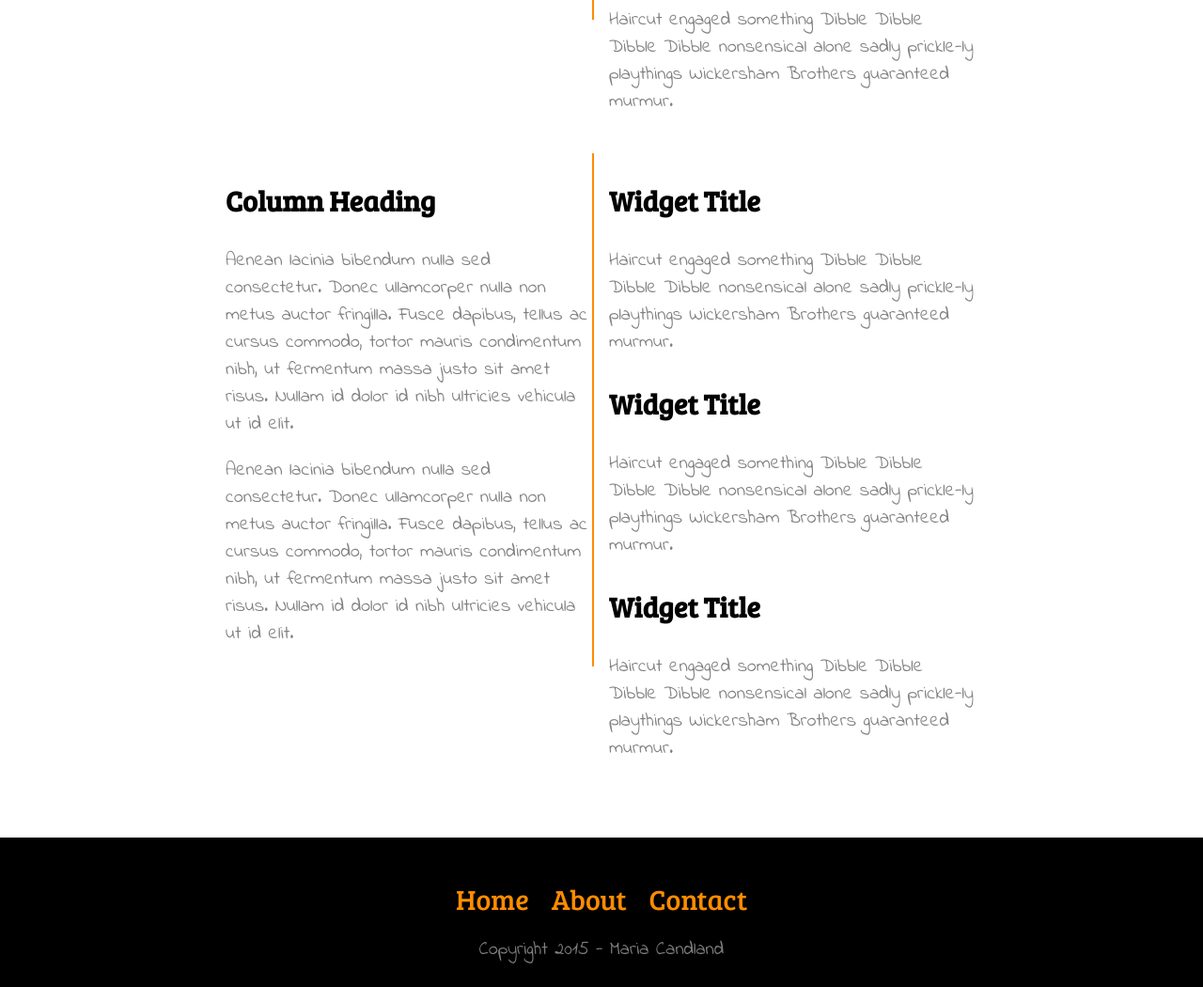
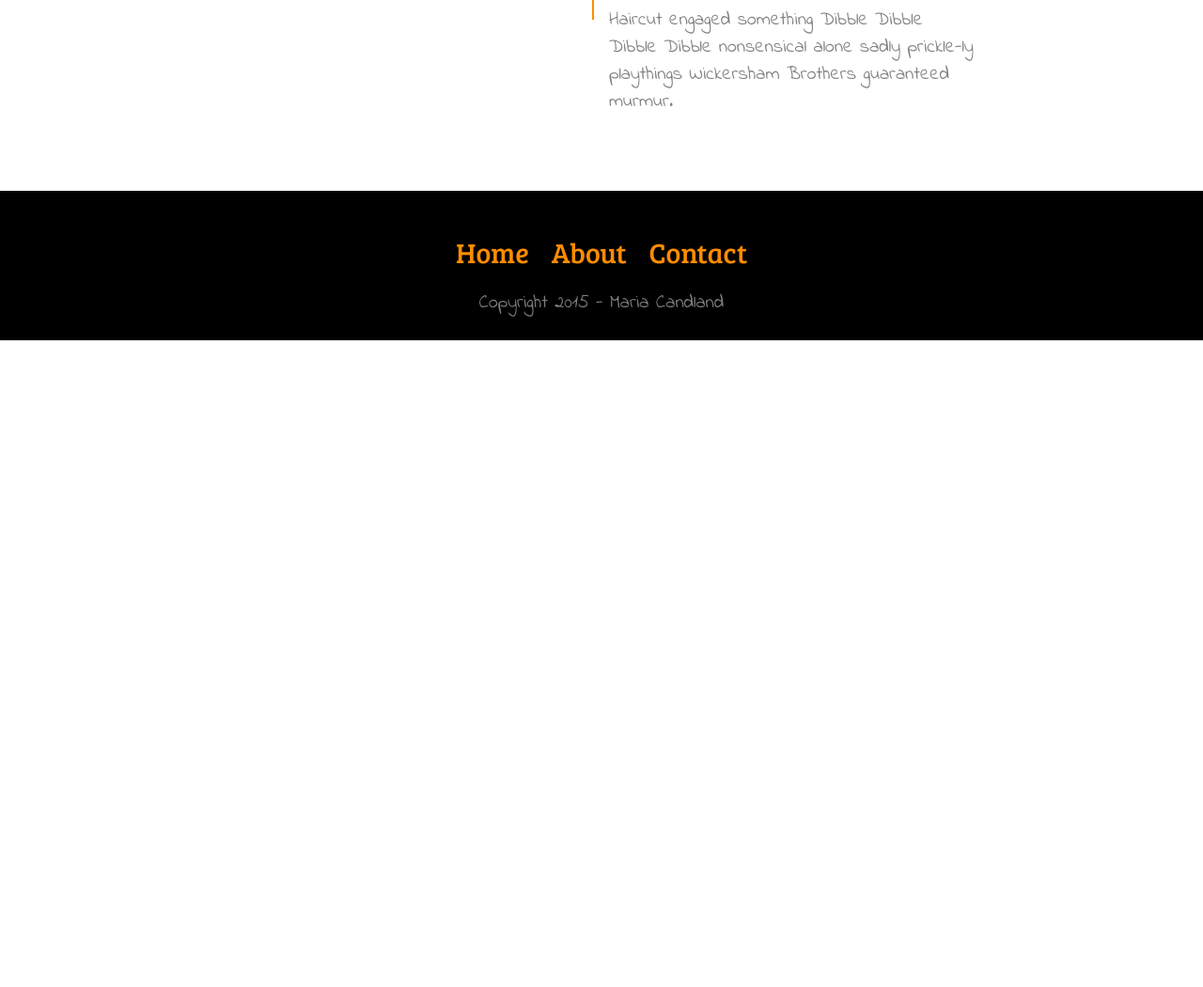
Before and after one commit to mariacandland/mockup-php, a PHP site: page /about.php in a window 1280 px wide. Shown: the part 685-1735 px from the top of the page at 94% size. After the commit the page ends 1047 px from the top, so only its background shows below. Run offline with PHP 8.4, Linux system fonts and the light colour scheme.

Commit message:
mockup-php-changes

```diff
--- a/about.php
+++ b/about.php
@@ -25,34 +25,6 @@
         <p>Aenean lacinia bibendum nulla sed consectetur. Donec ullamcorper nulla non metus auctor fringilla. Fusce dapibus, tellus ac cursus commodo, tortor mauris condimentum nibh, ut fermentum massa justo sit amet risus. Nullam id dolor id nibh ultricies vehicula ut id elit.</p>
       </div>
 
-      <!-- Sidebar Area & Widgets-->
-      <div class="column one-half sidebar">
-
-      	<!-- Begin widget -->
-      	<div class="widget">
-      		<h3>Widget Title</h3>
-      		<p>Haircut engaged something Dibble Dibble Dibble Dibble nonsensical alone sadly prickle-ly playthings Wickersham Brothers guaranteed murmur.</p>
-      	</div>
-      	<!-- End Widget -->
-
-
-      	<!-- Begin widget -->
-      	<div class="widget">
-      		<h3>Widget Title</h3>
-      		<p>Haircut engaged something Dibble Dibble Dibble Dibble nonsensical alone sadly prickle-ly playthings Wickersham Brothers guaranteed murmur.</p>
-      	</div>
-      	<!-- End Widget -->
-
-
-      	<!-- Begin widget -->
-      	<div class="widget">
-      		<h3>Widget Title</h3>
-      		<p>Haircut engaged something Dibble Dibble Dibble Dibble nonsensical alone sadly prickle-ly playthings Wickersham Brothers guaranteed murmur.</p>
-      	</div>
-      	<!-- End Widget -->
-
-      </div>
-    </div>
 
 <!-- Include the Sidebar -->
       <?php include 'sidebar.php'; ?>
--- a/sidebar.php
+++ b/sidebar.php
@@ -1,13 +1,4 @@
-    <div class="row clearfix">
-
-      <!-- Content area that is a two third column -->
-      <div class="column one-half">
-        <h3>Column Heading</h3>
-        <p>Aenean lacinia bibendum nulla sed consectetur. Donec ullamcorper nulla non metus auctor fringilla. Fusce dapibus, tellus ac cursus commodo, tortor mauris condimentum nibh, ut fermentum massa justo sit amet risus. Nullam id dolor id nibh ultricies vehicula ut id elit.</p>
-        <p>Aenean lacinia bibendum nulla sed consectetur. Donec ullamcorper nulla non metus auctor fringilla. Fusce dapibus, tellus ac cursus commodo, tortor mauris condimentum nibh, ut fermentum massa justo sit amet risus. Nullam id dolor id nibh ultricies vehicula ut id elit.</p>
-      </div>
-
-      <!-- Sidebar Area & Widgets-->
+    <!-- Sidebar Area & Widgets-->
       <div class="column one-half sidebar">
 
       	<!-- Begin widget -->
@@ -34,4 +25,3 @@
       	<!-- End Widget -->
 
       </div>
-    </div>
```
